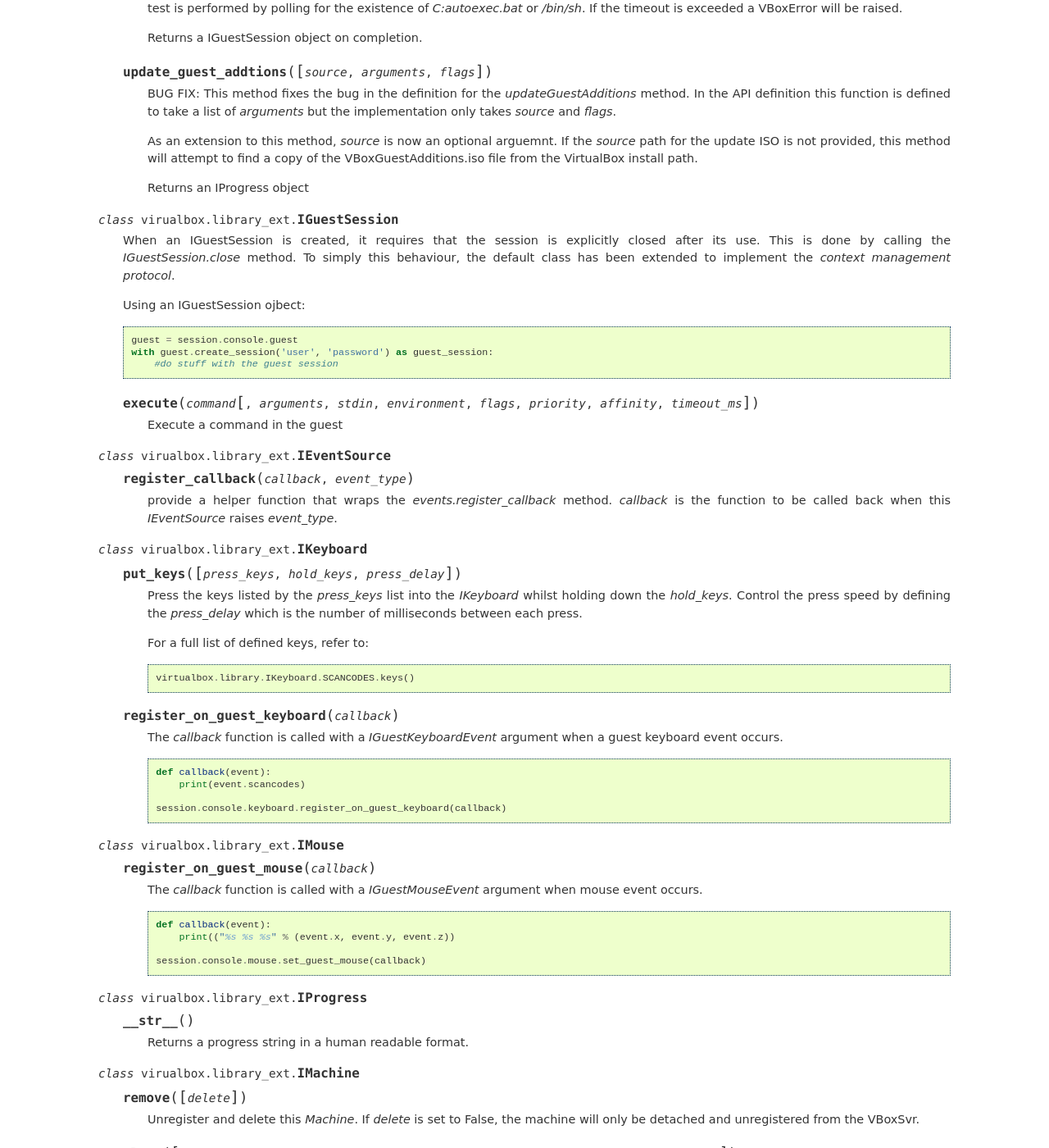
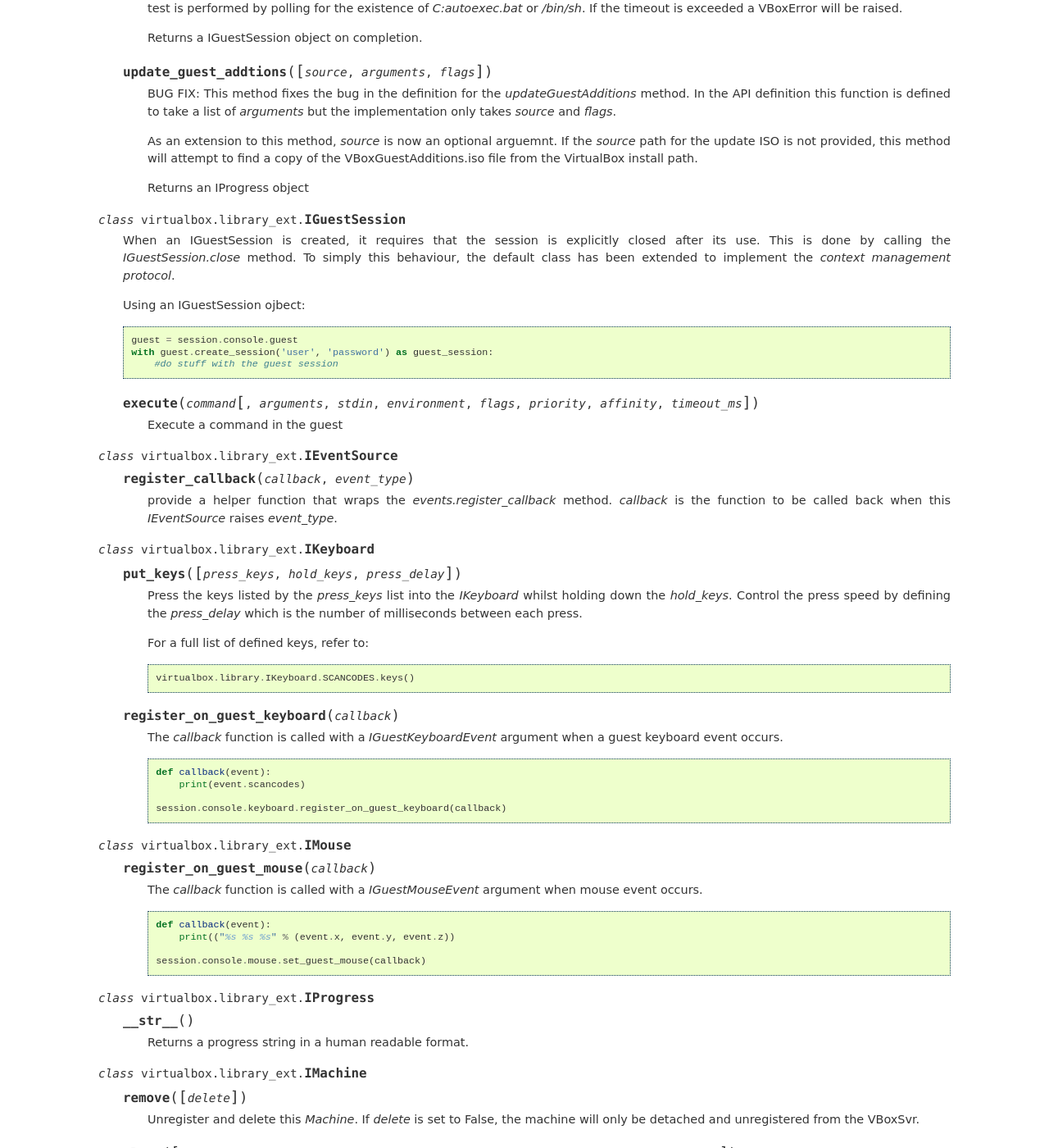
Before and after one commit to sethmlarson/virtualbox-python, a Sphinx documentation site: the page built from docs/source/virtualbox/library_ext.rst, in a window 1280 px wide and 1400 px high, scrolled down 3141 px. Shown: the whole window at 82% size. Built offline with Sphinx 7.4.7, drawn with Linux system fonts in a browser that asks for light colours; some of the changed text lies outside the part shown.

Commit message:
fix typo: virualbox --> virtualbox; seems to pop up in doc at many places

```diff
--- a/docs/source/virtualbox/library_ext.rst
+++ b/docs/source/virtualbox/library_ext.rst
@@ -1,7 +1,7 @@
 :mod:`virtualbox.library_ext` -- extensions to *virtualbox.library*
 ===================================================================
 
-.. module:: virualbox.library_ext
+.. module:: virtualbox.library_ext
     :synopsis: pyvbox
 .. moduleauthor:: Michael Dorman <mjdorma+pyvbox@gmail.com>
 .. sectionauthor:: Michael Dorman <mjdorma+pyvbox@gmail.com>
```
